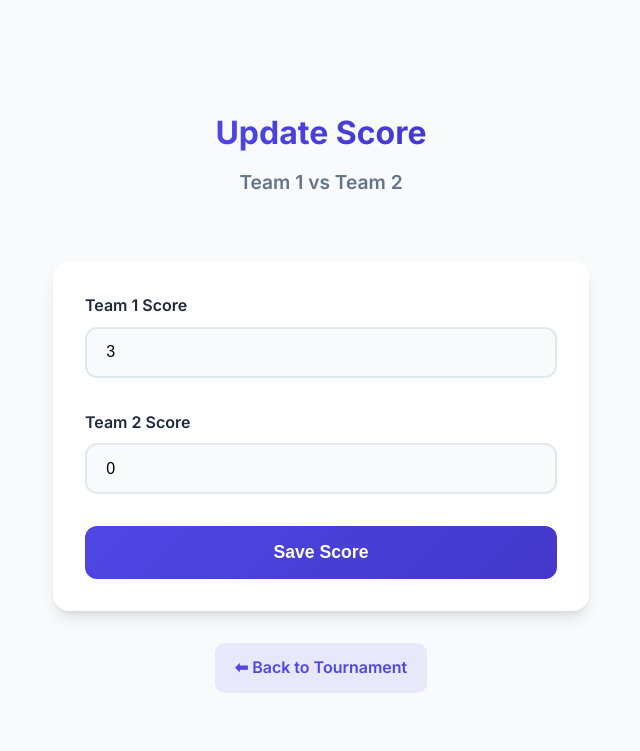
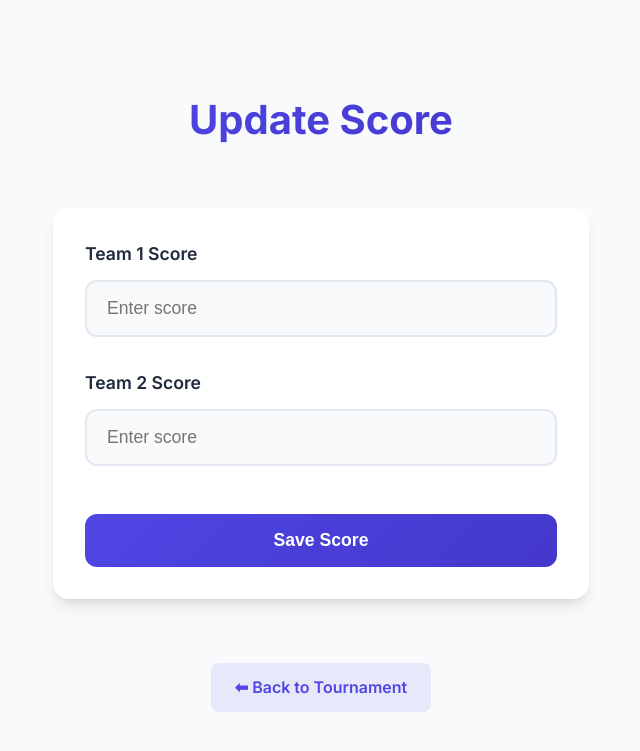
Before and after one commit to RkTushar/Tournamento----using-python, a Django app: page /match/1/update/ in a window 1280 px wide. Shown: the top 751 px of the page, without its empty margins (319-959 px from the left). Run offline with Django 5.2, Linux system fonts and the light colour scheme; data comes from the database, SQL or seed files in the repository.

Commit message:
Update update_match_score.html

```diff
--- a/tournamento/core/templates/core/update_match_score.html
+++ b/tournamento/core/templates/core/update_match_score.html
@@ -3,7 +3,7 @@
 <head>
     <meta charset="UTF-8">
     <meta name="viewport" content="width=device-width,initial-scale=1">
-    <title>Update Match Score | {{ match.team_a.name }} vs {{ match.team_b.name }}</title>
+    <title>Update Match Score</title>
     <link href="https://fonts.googleapis.com/css2?family=Inter:wght@400;500;600;700&display=swap" rel="stylesheet">
     <style>
         :root {
@@ -44,25 +44,18 @@
 
         .header {
             text-align: center;
-            margin-bottom: 2rem;
+            margin-bottom: 2.5rem;
+            width: 100%;
         }
 
         h1 {
-            font-size: 2rem;
+            font-size: 2.5rem;
             background: linear-gradient(135deg, var(--primary), var(--primary-dark));
             -webkit-background-clip: text;
             background-clip: text;
             -webkit-text-fill-color: transparent;
+            margin-bottom: 1rem;
             font-weight: 700;
-        }
-
-        .match-info {
-            font-size: 1.2rem;
-            font-weight: 600;
-            color: var(--secondary);
-            margin-top: 0.5rem;
-            margin-bottom: 2rem;
-            text-align: center;
         }
 
         .form-container {
@@ -70,6 +63,8 @@
             padding: 2rem;
             border-radius: 16px;
             box-shadow: var(--shadow-lg);
+            margin-bottom: 2rem;
+            text-align: center;
             width: 100%;
             transition: transform 0.2s ease;
         }
@@ -80,42 +75,46 @@
 
         .form-group {
             margin-bottom: 2rem;
+            text-align: left;
         }
 
         .form-group label {
+            color: var(--text);
+            font-size: 1.1rem;
+            font-weight: 600;
+            margin-bottom: 0.75rem;
             display: block;
-            font-size: 1rem;
-            font-weight: 600;
-            margin-bottom: 0.5rem;
         }
 
         .form-group input {
-            width: 100%;
-            padding: 0.9rem 1.2rem;
-            font-size: 1rem;
+            padding: 1rem 1.25rem;
             border-radius: 12px;
             border: 2px solid var(--border);
+            width: 100%;
+            font-size: 1.1rem;
+            color: var(--text);
             background: var(--background);
             transition: all 0.2s ease;
         }
 
         .form-group input:focus {
+            outline: none;
             border-color: var(--primary);
-            outline: none;
             box-shadow: 0 0 0 4px rgba(79, 70, 229, 0.1);
         }
 
         button {
-            width: 100%;
             padding: 1rem 2rem;
+            background: linear-gradient(135deg, var(--primary), var(--primary-dark));
+            color: #ffffff;
             font-size: 1.1rem;
             font-weight: 600;
-            color: white;
-            background: linear-gradient(135deg, var(--primary), var(--primary-dark));
             border: none;
             border-radius: 12px;
             cursor: pointer;
             transition: all 0.2s ease;
+            width: 100%;
+            margin-top: 1rem;
         }
 
         button:hover {
@@ -123,21 +122,39 @@
             box-shadow: var(--shadow);
         }
 
-        .back-link {
-            margin-top: 2rem;
-            text-decoration: none;
-            display: inline-block;
-            font-weight: 600;
-            color: var(--primary);
-            background: rgba(79, 70, 229, 0.1);
-            padding: 0.75rem 1.25rem;
-            border-radius: 10px;
-            transition: all 0.2s ease;
+        button:active {
+            transform: translateY(0);
         }
 
-        .back-link:hover {
+        a.back-link {
+            display: inline-flex;
+            align-items: center;
+            gap: 0.5rem;
+            color: var(--primary);
+            text-decoration: none;
+            font-weight: 600;
+            margin-top: 2rem;
+            padding: 0.75rem 1.5rem;
+            border-radius: 8px;
+            transition: all 0.2s ease;
+            background: rgba(79, 70, 229, 0.1);
+        }
+
+        a.back-link:hover {
             background: rgba(79, 70, 229, 0.15);
             transform: translateX(-4px);
+        }
+
+        .message-box {
+            background: var(--success);
+            color: white;
+            padding: 1rem;
+            border-radius: 12px;
+            font-weight: 600;
+            text-align: center;
+            margin-bottom: 1.5rem;
+            width: 100%;
+            box-shadow: var(--shadow-sm);
         }
 
         @media (max-width: 640px) {
@@ -150,28 +167,38 @@
             }
 
             h1 {
-                font-size: 1.8rem;
+                font-size: 2rem;
             }
         }
     </style>
 </head>
 <body>
+
     <div class="header">
         <h1>Update Score</h1>
-        <div class="match-info">{{ match.team_a.name }} vs {{ match.team_b.name }}</div>
     </div>
+
+    {% if messages %}
+        <div>
+            {% for message in messages %}
+                <div class="message-box">
+                    {{ message }}
+                </div>
+            {% endfor %}
+        </div>
+    {% endif %}
 
     <div class="form-container">
         <form method="POST">
             {% csrf_token %}
             <div class="form-group">
-                <label for="score_a">{{ match.team_a.name }} Score</label>
-                <input type="number" name="score_a" id="score_a" min="0" required value="{{ match.score_a }}">
+                <label>{{ match.team_a.name }} Score</label>
+                <input type="number" name="score_a" min="0" required placeholder="Enter score">
             </div>
 
             <div class="form-group">
-                <label for="score_b">{{ match.team_b.name }} Score</label>
-                <input type="number" name="score_b" id="score_b" min="0" required value="{{ match.score_b }}">
+                <label>{{ match.team_b.name }} Score</label>
+                <input type="number" name="score_b" min="0" required placeholder="Enter score">
             </div>
 
             <button type="submit">Save Score</button>
@@ -181,5 +208,6 @@
     <a href="{% url 'tournament_detail' match.tournament.id %}" class="back-link">
         ⬅ Back to Tournament
     </a>
+
 </body>
 </html>
```
